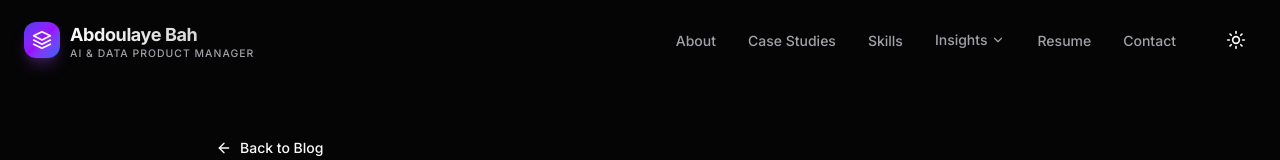
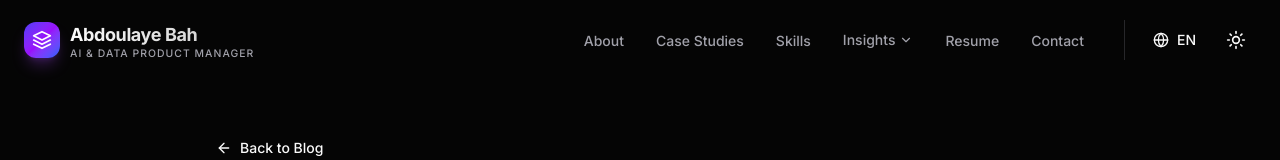
Before and after one commit to abdoulayebinta/my-portfolio, a Next.js app in the folder frontend/: page /blog/ai-in-healthcare-beyond-diagnosis in a window 1280 px wide. Shown: the top 160 px of the page. Built offline with nearby package versions, Linux system fonts and the light colour scheme.

Commit message:
Implement localization: Add LanguageContext, LanguageSwitcher, and translate Navbar and Hero sections

```diff
--- a/frontend/app/layout.tsx
+++ b/frontend/app/layout.tsx
@@ -3,6 +3,7 @@ import Script from "next/script";
 import { Inter } from "next/font/google";
 import "./globals.css";
 import { ThemeProvider } from "@/components/theme-provider";
+import { LanguageProvider } from "@/context/language-context";
 import NextTopLoader from "nextjs-toploader";
 
 const inter = Inter({ subsets: ["latin"] });
@@ -10,13 +11,13 @@ const inter = Inter({ subsets: ["latin"] });
 export const metadata: Metadata = {
   title: "Abdoulaye Bah | AI Product Manager Portfolio",
   description: "Strategic AI & Data Product Manager bridging the gap between technical complexity and user value.",
-  keywords: ["Product Manager", "AI", "Data", "Machine Learning", "Portfolio", "Strategy", "Abdoulaye Bah", "Abdoulaye Binta Bah"],
+  keywords: ["Product Manager", "AI", "Data", "Machine Learning", "Portfolio", "Strategy"],
   openGraph: {
     title: "Abdoulaye Bah | AI Product Manager Portfolio",
     description: "Strategic AI & Data Product Manager bridging the gap between technical complexity and user value.",
     type: "website",
     locale: "en_US",
-    url: "https://abdoulaye.pm",
+    url: "https://alex.pm",
     siteName: "Abdoulaye Bah",
   },
   twitter: {
@@ -185,6 +186,7 @@ export default function RootLayout({
           speed={200}
           shadow="0 0 10px #8b5cf6,0 0 5px #8b5cf6"
         />
+        <LanguageProvider>
           <ThemeProvider
             attribute="class"
             defaultTheme="dark"
@@ -193,6 +195,7 @@ export default function RootLayout({
           >
             {children}
           </ThemeProvider>
+        </LanguageProvider>
       </body>
     </html>
   );
--- /dev/null
+++ b/frontend/components/language-switcher.tsx
@@ -0,0 +1,22 @@
+"use client";
+
+import React from "react";
+import { Button } from "@/components/ui/button";
+import { useLanguage } from "@/context/language-context";
+import { Globe } from "lucide-react";
+
+export function LanguageSwitcher() {
+  const { language, setLanguage } = useLanguage();
+
+  return (
+    <Button
+      variant="ghost"
+      size="sm"
+      onClick={() => setLanguage(language === "en" ? "fr" : "en")}
+      className="flex items-center gap-2 px-3 font-medium"
+    >
+      <Globe size={16} />
+      <span>{language === "en" ? "EN" : "FR"}</span>
+    </Button>
+  );
+}
--- a/frontend/components/navbar.tsx
+++ b/frontend/components/navbar.tsx
@@ -8,28 +8,8 @@ import { Button } from "@/components/ui/button";
 import { Menu, X, Moon, Sun, ChevronDown } from "lucide-react";
 import { useTheme } from "next-themes";
 import { Logo } from "@/components/logo";
-
-interface NavItem {
-  name: string;
-  href: string;
-  children?: NavItem[];
-}
-
-const navItems: NavItem[] = [
-  { name: "About", href: "/#about" },
-  { name: "Case Studies", href: "/#case-studies" },
-  { name: "Skills", href: "/#skills" },
-  {
-    name: "Insights",
-    href: "/#insights",
-    children: [
-      { name: "Blogs", href: "/#insights" },
-      { name: "Videos", href: "/#insights" } // Linking to same section for now as they are combined
-    ]
-  },
-  { name: "Resume", href: "/resume.pdf" },
-  { name: "Contact", href: "/#contact" },
-];
+import { LanguageSwitcher } from "@/components/language-switcher";
+import { useLanguage } from "@/context/language-context";
 
 export function Navbar() {
   const [isOpen, setIsOpen] = React.useState(false);
@@ -37,6 +17,7 @@ export function Navbar() {
   const [activeDropdown, setActiveDropdown] = React.useState<string | null>(null);
   const pathname = usePathname();
   const { theme, setTheme } = useTheme();
+  const { t } = useLanguage();
 
   React.useEffect(() => {
     const handleScroll = () => {
@@ -53,6 +34,22 @@ export function Navbar() {
       setActiveDropdown(name);
     }
   };
+
+  const navItems = [
+    { name: t.nav.about, href: "/#about" },
+    { name: t.nav.caseStudies, href: "/#case-studies" },
+    { name: t.nav.skills, href: "/#skills" },
+    {
+      name: t.nav.insights,
+      href: "/#insights",
+      children: [
+        { name: t.nav.blogs, href: "/#insights" },
+        { name: t.nav.videos, href: "/#insights" }
+      ]
+    },
+    { name: t.nav.resume, href: "/resume.pdf" },
+    { name: t.nav.contact, href: "/#contact" },
+  ];
 
   return (
     <header
@@ -71,7 +68,7 @@ export function Navbar() {
           </Link>
 
           {/* Desktop Nav */}
-          <nav className="hidden md:flex items-center gap-8">
+          <nav className="hidden md:flex items-center gap-4 lg:gap-8">
             {navItems.map((item) => (
               <div key={item.name} className="relative group">
                 {item.children ? (
@@ -109,20 +106,24 @@ export function Navbar() {
                 )}
               </div>
             ))}
+
+            <div className="flex items-center gap-2 ml-2 border-l border-border pl-4">
+              <LanguageSwitcher />
               <Button
                 variant="ghost"
                 size="icon"
                 onClick={() => setTheme(theme === "dark" ? "light" : "dark")}
-              className="ml-2"
               >
                 <Sun className="h-5 w-5 rotate-0 scale-100 transition-all dark:-rotate-90 dark:scale-0" />
                 <Moon className="absolute h-5 w-5 rotate-90 scale-0 transition-all dark:rotate-0 dark:scale-100" />
                 <span className="sr-only">Toggle theme</span>
               </Button>
+            </div>
           </nav>
 
           {/* Mobile Menu Toggle */}
           <div className="flex items-center gap-4 md:hidden">
+             <LanguageSwitcher />
              <Button
               variant="ghost"
               size="icon"
--- /dev/null
+++ b/frontend/context/language-context.tsx
@@ -0,0 +1,49 @@
+"use client";
+
+import React, { createContext, useContext, useState, useEffect } from "react";
+import { translations, Language } from "@/lib/translations";
+
+interface LanguageContextType {
+  language: Language;
+  setLanguage: (lang: Language) => void;
+  t: typeof translations.en;
+}
+
+const LanguageContext = createContext<LanguageContextType | undefined>(undefined);
+
+export function LanguageProvider({ children }: { children: React.ReactNode }) {
+  const [language, setLanguage] = useState<Language>("en");
+
+  // Optional: Persist language preference
+  useEffect(() => {
+    const savedLang = localStorage.getItem("language") as Language;
+    if (savedLang && (savedLang === "en" || savedLang === "fr")) {
+      setLanguage(savedLang);
+    }
+  }, []);
+
+  const handleSetLanguage = (lang: Language) => {
+    setLanguage(lang);
+    localStorage.setItem("language", lang);
+  };
+
+  const value = {
+    language,
+    setLanguage: handleSetLanguage,
+    t: translations[language],
+  };
+
+  return (
+    <LanguageContext.Provider value={value}>
+      {children}
+    </LanguageContext.Provider>
+  );
+}
+
+export function useLanguage() {
+  const context = useContext(LanguageContext);
+  if (context === undefined) {
+    throw new Error("useLanguage must be used within a LanguageProvider");
+  }
+  return context;
+}
--- /dev/null
+++ b/frontend/lib/translations.ts
@@ -0,0 +1,118 @@
+export const translations = {
+  en: {
+    nav: {
+      about: "About",
+      caseStudies: "Case Studies",
+      skills: "Skills",
+      insights: "Insights",
+      blogs: "Blogs",
+      videos: "Videos",
+      resume: "Resume",
+      contact: "Contact",
+    },
+    hero: {
+      openToWork: "Open to new opportunities",
+      headline: {
+        part1: "AI & Data Product Manager shaping",
+        highlight: "decision intelligence",
+        part2: "across healthcare, education, and global systems.",
+      },
+      subheadline: "Hi, I'm **Abdoulaye Binta Bah**. AI & Data Product Manager with global experience building real-time data and decision platforms at scale, from crisis response to enterprise AI systems.",
+      cta: {
+        caseStudies: "View Case Studies",
+        contact: "Contact Me",
+      },
+      badges: {
+        who: "Ex-World Health Organization",
+        experience: "7+ Years Experience",
+        impact: "Global Impact",
+        users: "Millions of Users",
+      },
+      impactCard: {
+        title: "Strategic Impact",
+        description: "Designed platforms used in **crisis environments** and supported health systems across **20+ countries**.",
+      },
+      competencies: "Core AI Competencies",
+      cards: {
+        strategy: {
+          title: "AI Product Strategy",
+          desc: "Driving product vision for Generative AI and ML, moving from experimental pilots to scalable enterprise solutions.",
+        },
+        data: {
+          title: "Intelligent Data Systems",
+          desc: "Architecting real-time data platforms that enable critical decision intelligence during global crises and operations.",
+        },
+        scale: {
+          title: "Global Scale & Impact",
+          desc: "Scaling data and AI products used by millions across global health and education ecosystems.",
+        },
+      },
+      trustedBy: "Trusted by teams across",
+      sectors: {
+        healthcare: "Healthcare",
+        edtech: "EdTech",
+        government: "Government",
+        ngos: "Global NGOs",
+      }
+    },
+  },
+  fr: {
+    nav: {
+      about: "À propos",
+      caseStudies: "Études de cas",
+      skills: "Compétences",
+      insights: "Idées",
+      blogs: "Articles",
+      videos: "Vidéos",
+      resume: "CV",
+      contact: "Contact",
+    },
+    hero: {
+      openToWork: "Ouvert aux nouvelles opportunités",
+      headline: {
+        part1: "Product Manager IA & Data façonnant",
+        highlight: "l'intelligence décisionnelle",
+        part2: "dans la santé, l'éducation et les systèmes mondiaux.",
+      },
+      subheadline: "Bonjour, je suis **Abdoulaye Binta Bah**. Product Manager IA & Data avec une expérience mondiale dans la création de plateformes de données et de décision en temps réel à grande échelle, de la réponse aux crises aux systèmes d'IA d'entreprise.",
+      cta: {
+        caseStudies: "Voir les études de cas",
+        contact: "Me contacter",
+      },
+      badges: {
+        who: "Ex-Organisation Mondiale de la Santé",
+        experience: "7+ ans d'expérience",
+        impact: "Impact mondial",
+        users: "Millions d'utilisateurs",
+      },
+      impactCard: {
+        title: "Impact Stratégique",
+        description: "Conception de plateformes utilisées dans des **environnements de crise** et soutien aux systèmes de santé dans **20+ pays**.",
+      },
+      competencies: "Compétences Clés en IA",
+      cards: {
+        strategy: {
+          title: "Stratégie Produit IA",
+          desc: "Pilotage de la vision produit pour l'IA générative et le ML, passant de pilotes expérimentaux à des solutions d'entreprise évolutives.",
+        },
+        data: {
+          title: "Systèmes de Données Intelligents",
+          desc: "Architecture de plateformes de données en temps réel permettant une intelligence décisionnelle critique lors de crises et d'opérations mondiales.",
+        },
+        scale: {
+          title: "Échelle & Impact Mondial",
+          desc: "Mise à l'échelle de produits de données et d'IA utilisés par des millions de personnes dans les écosystèmes mondiaux de la santé et de l'éducation.",
+        },
+      },
+      trustedBy: "Reconnu par les équipes de",
+      sectors: {
+        healthcare: "Santé",
+        edtech: "EdTech",
+        government: "Gouvernement",
+        ngos: "ONG Mondiales",
+      }
+    },
+  },
+};
+
+export type Language = "en" | "fr";
```
Lines whose indentation alone changed are shown as unchanged.
